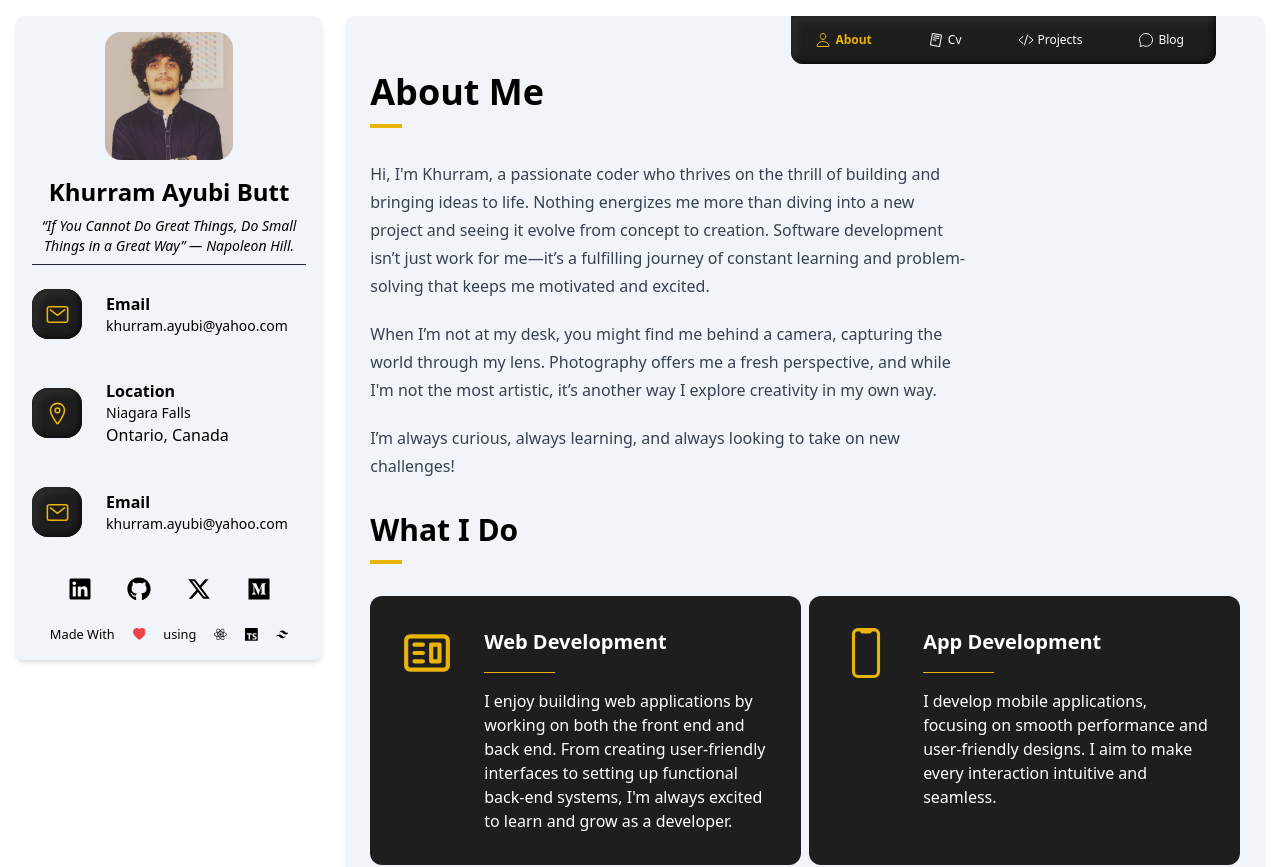
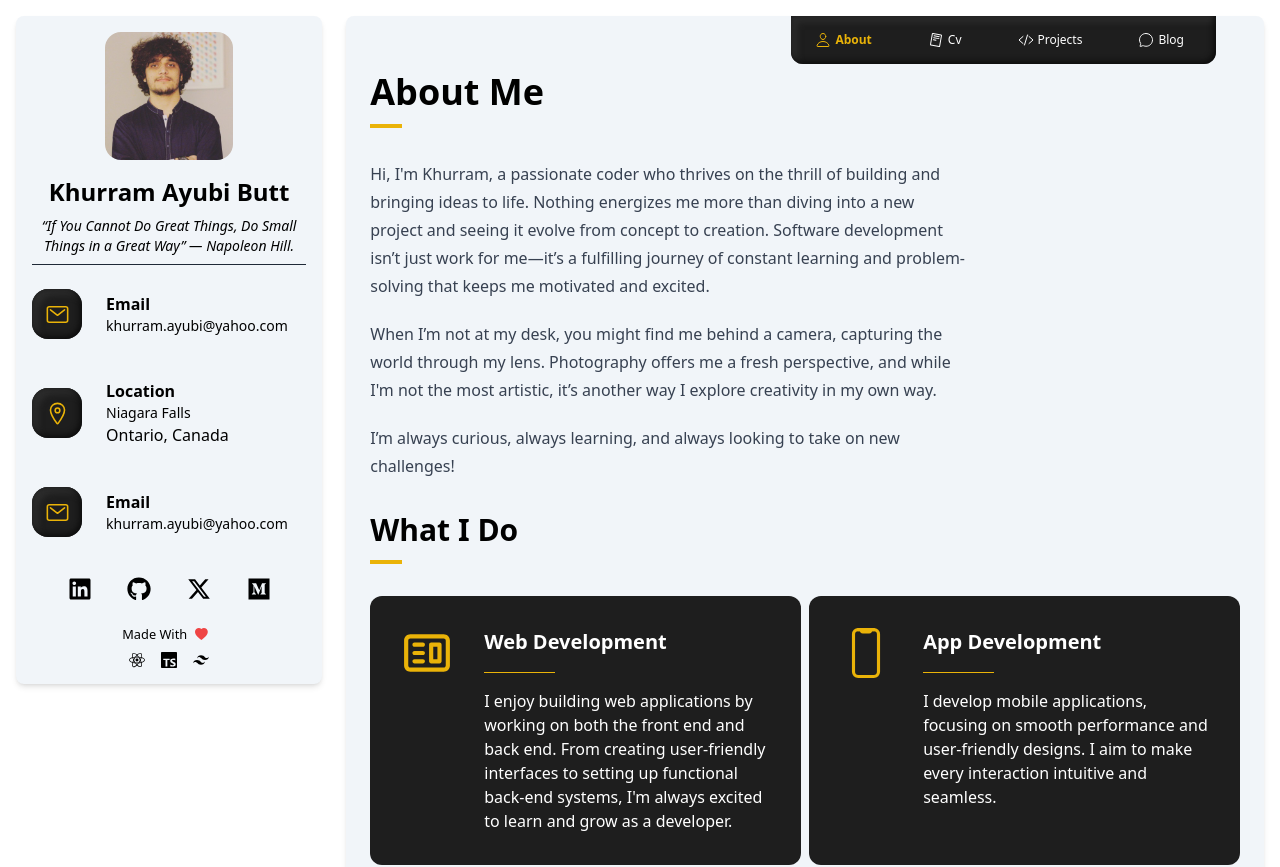
Before and after one commit to khurramayubi/khurramayubi.github.io, a React (Vite) app: page / in a window 1280 px wide. Shown: the top 867 px of the page. Built offline with nearby package versions, Linux system fonts and the light colour scheme.

Commit message:
Update "made with"

```diff
--- a/src/App.tsx
+++ b/src/App.tsx
@@ -89,12 +89,17 @@ function App() {
 							<SocialLinkIcon link="https://linkedin.com" icon={FaXTwitter} />
 							<SocialLinkIcon link="https://linkedin.com" icon={FaMedium} />
 						</div>
-						<small className="flex items-center justify-evenly">
-							Made With <BsHeartFill className="text-red-500" /> using
-							<SiReact />
-							<SiTypescript />
-							<SiTailwindcss />
-						</small>
+						<div className="flex flex-col items-center justify-center gap-2">
+							<small className="flex items-center">
+								Made With
+								<BsHeartFill className="text-red-500 mx-2" />
+							</small>
+							<div className="flex gap-4">
+								<SiReact />
+								<SiTypescript />
+								<SiTailwindcss />
+							</div>
+						</div>
 					</div>
 				</div>
 				{/* Right Column */}
--- a/src/output.css
+++ b/src/output.css
@@ -1110,6 +1110,11 @@ video {
   margin-bottom: 0.5rem;
 }
 
+.mx-2 {
+  margin-left: 0.5rem;
+  margin-right: 0.5rem;
+}
+
 .mb-20 {
   margin-bottom: 5rem;
 }
@@ -1158,6 +1163,14 @@ video {
   display: block;
 }
 
+.inline-block {
+  display: inline-block;
+}
+
+.inline {
+  display: inline;
+}
+
 .flex {
   display: flex;
 }
@@ -1258,12 +1271,20 @@ video {
   place-content: center;
 }
 
+.place-content-around {
+  place-content: space-around;
+}
+
 .place-items-center {
   place-items: center;
 }
 
 .content-center {
   align-content: center;
+}
+
+.content-around {
+  align-content: space-around;
 }
 
 .items-start {
@@ -1618,6 +1639,11 @@ video {
   padding-right: 0px;
 }
 
+.px-2 {
+  padding-left: 0.5rem;
+  padding-right: 0.5rem;
+}
+
 .pb-12 {
   padding-bottom: 3rem;
 }
```
